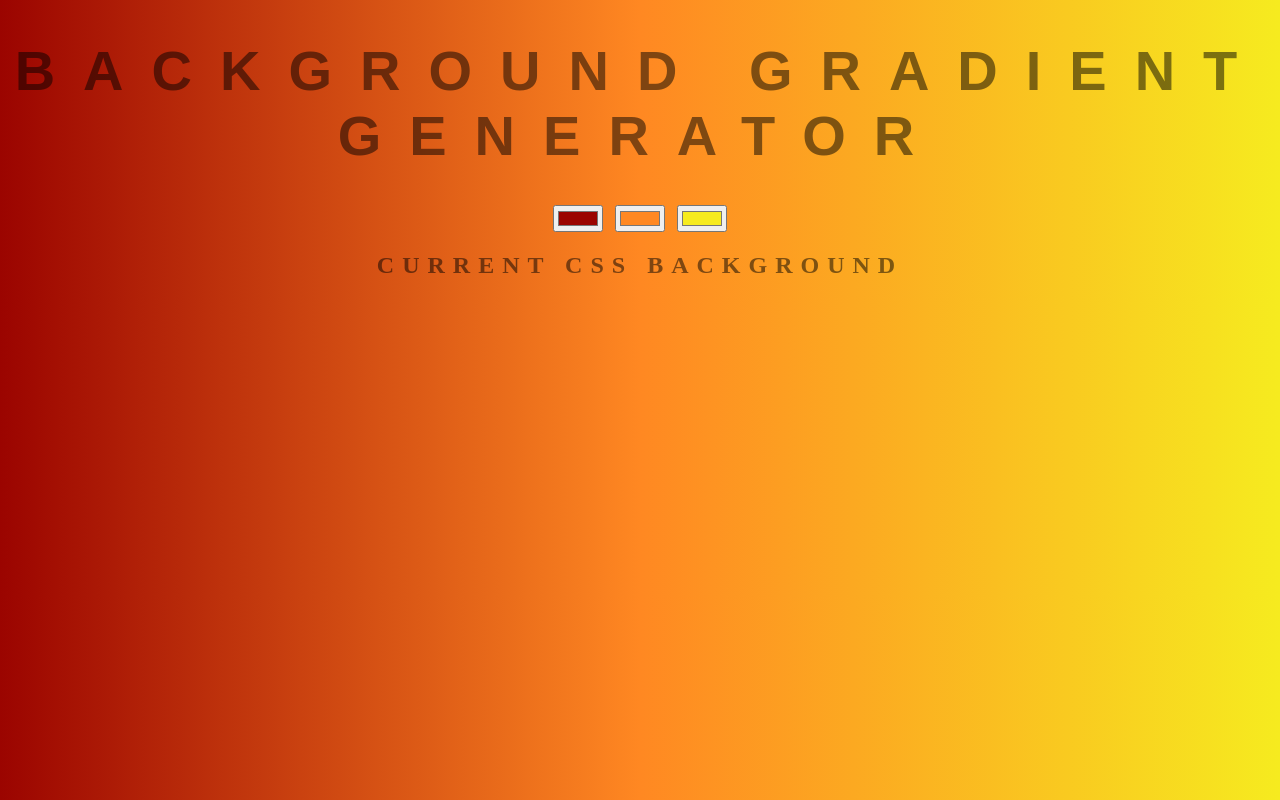
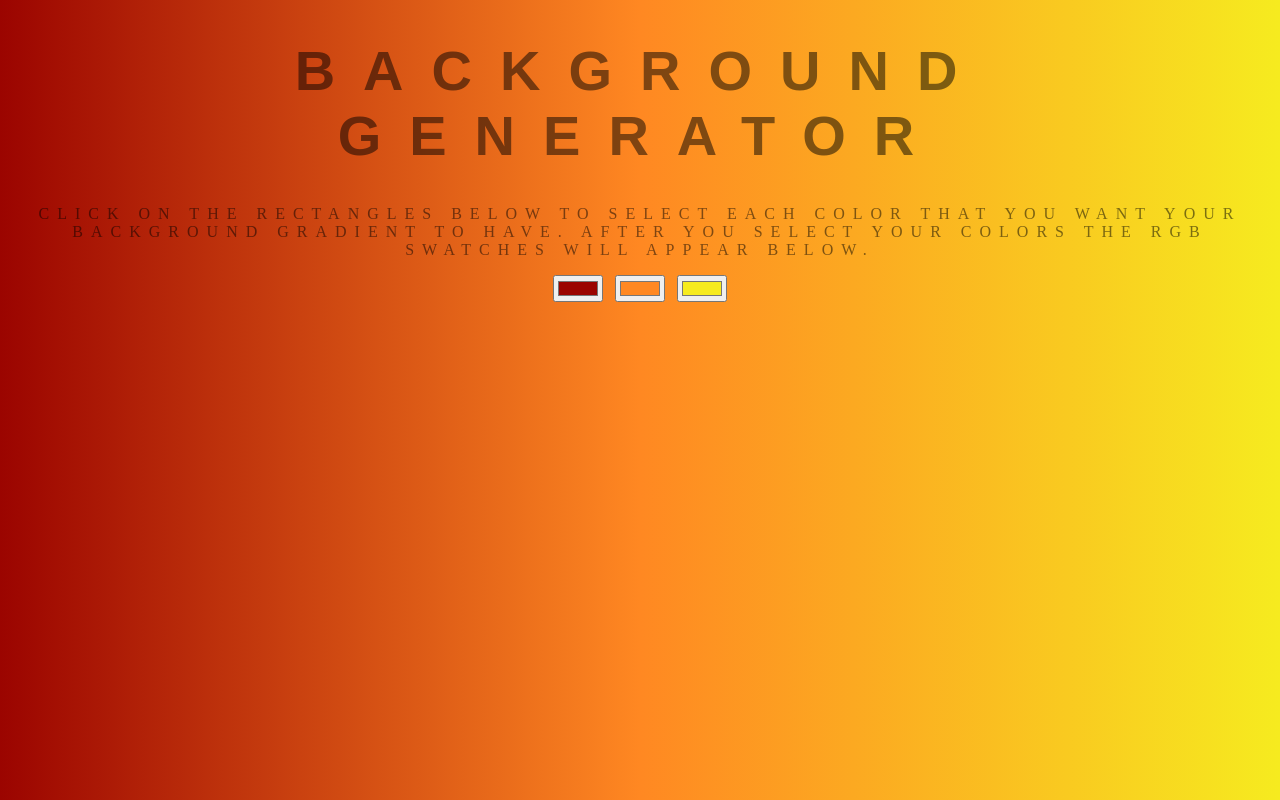
Before and after one commit to pxm17/background-generator, a plain HTML site: page index.html in a window 1280 px wide. Drawn offline with Linux system fonts and the light colour scheme.

Commit message:
changed text

```diff
--- a/index.html
+++ b/index.html
@@ -5,11 +5,12 @@
 	<link rel="stylesheet" type="text/css" href="style.css">
 </head>
 <body id="gradient">
-	<h1>Background Gradient Generator</h1>
+	<h1>Background Generator</h1>
+	<p>Click on the rectangles below to select each color that you want your background gradient to have. After you select your colors the rgb swatches will appear below.</p>
 	<input class="color1" type="color" name="color1" value="#9b0400">
 	<input class="color2" type="color" name="color2" value="#ff8822">
 	<input class="color3" type="color" name="color3" value="#F6EB1F">
-	<h2>Current CSS Background</h2>
+	<!-- <h2>Current CSS Background</h2> -->
 	<h3></h3>
 	<script type="text/javascript" src="script.js"></script>
 </body>
```
